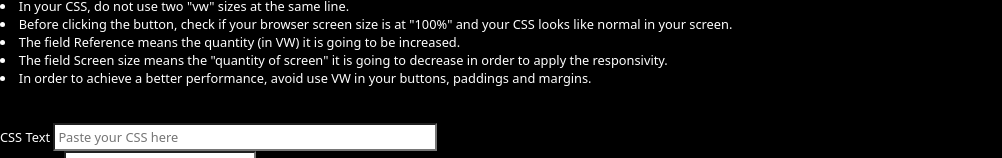
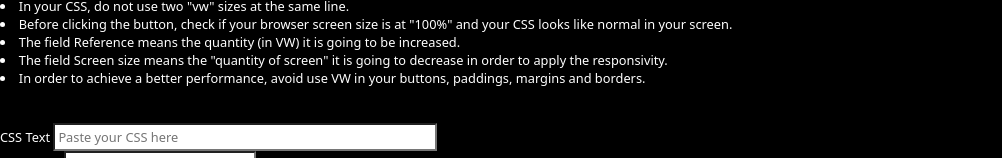
Before and after one commit to DouglasVolcato/css-media-quere-generator, a plain HTML site: page index.html in a window 1280 px wide. Shown: the part 156-314 px from the top of the page, without its empty margins (0-1002 px from the left). Drawn offline with Linux system fonts and the light colour scheme.

```diff
--- a/index.html
+++ b/index.html
@@ -38,7 +38,7 @@
           </li>
           <li>
             In order to achieve a better performance, avoid use VW in your
-            buttons, paddings and margins.
+            buttons, paddings, margins and borders.
           </li>
         </p>
       </section>
```
